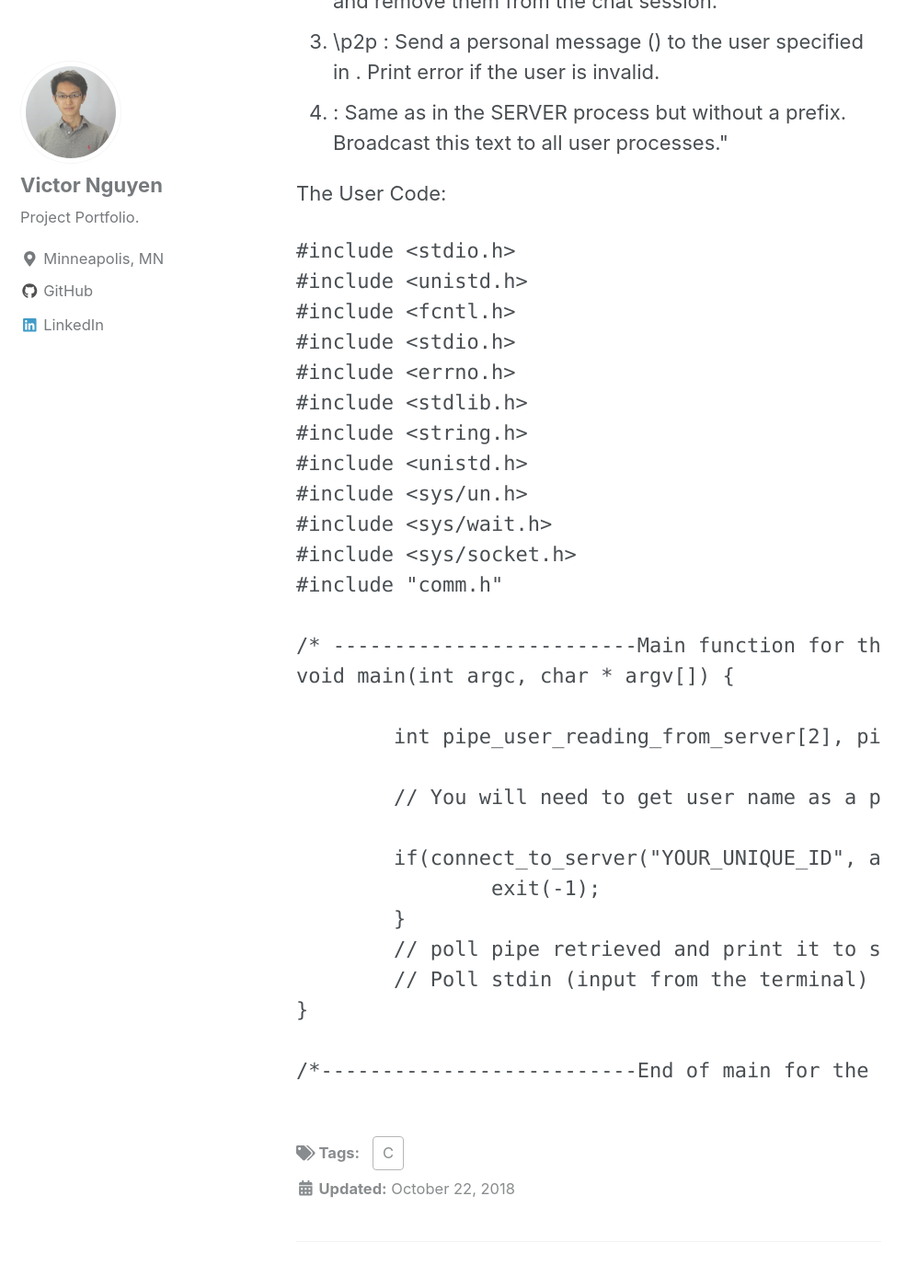
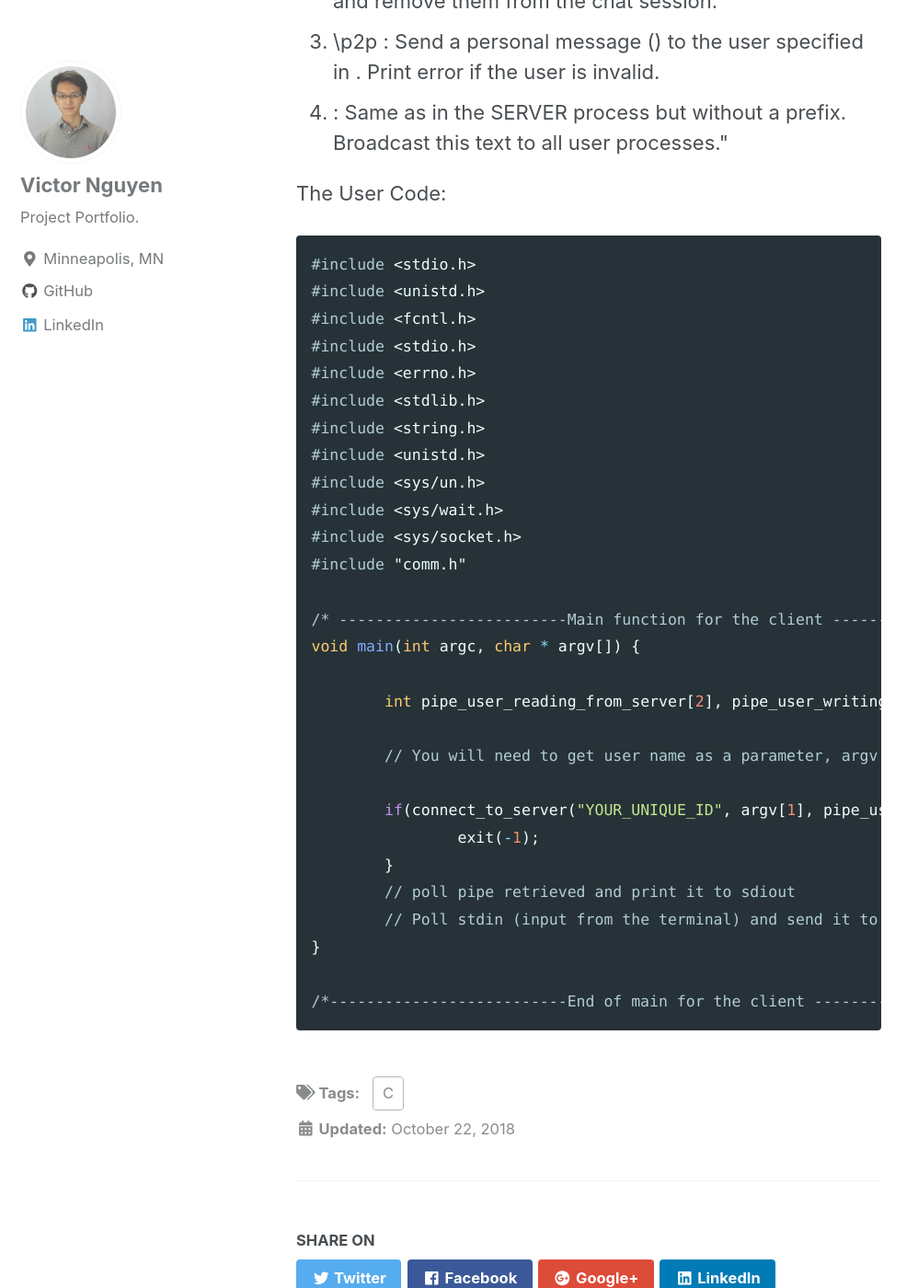
Before and after one commit to VictorNguyenCS/VictorNguyenCS.github.io, a Jekyll site: the page built from _posts/2018-10-22-Multi-Process_Chat_App.md, in a window 1280 px wide and 1400 px high, scrolled down 10889 px. Shown: the whole window at 92% size, without its empty margins (0-998 px from the left). Built offline with Jekyll 4.4.1, drawn with Linux system fonts in a browser that asks for light colours; nearby versions of some CDN libraries.

Commit message:
C lang syntax highlighting

````diff
--- a/_posts/2018-10-22-Multi-Process_Chat_App.md
+++ b/_posts/2018-10-22-Multi-Process_Chat_App.md
@@ -22,7 +22,7 @@ are connected to the chat. The users will print out the message. admin: <any-oth
 
 
 The Server Code:
-```C
+```C++
 #include <stdio.h>
 #include <fcntl.h>
 #include <errno.h>
@@ -303,7 +303,7 @@ Print error if the user is invalid.
 4. <any-other-text> : Same as in the SERVER process but without a prefix. Broadcast this text to all user processes."
 
 The User Code:
-```C
+```c++
 #include <stdio.h>
 #include <unistd.h>
 #include <fcntl.h>
````
